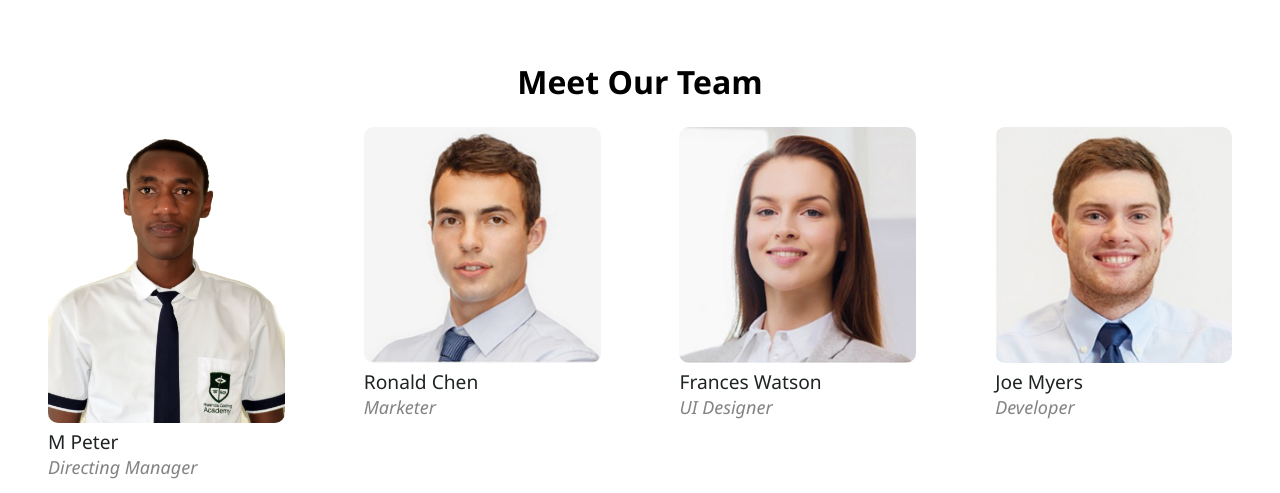
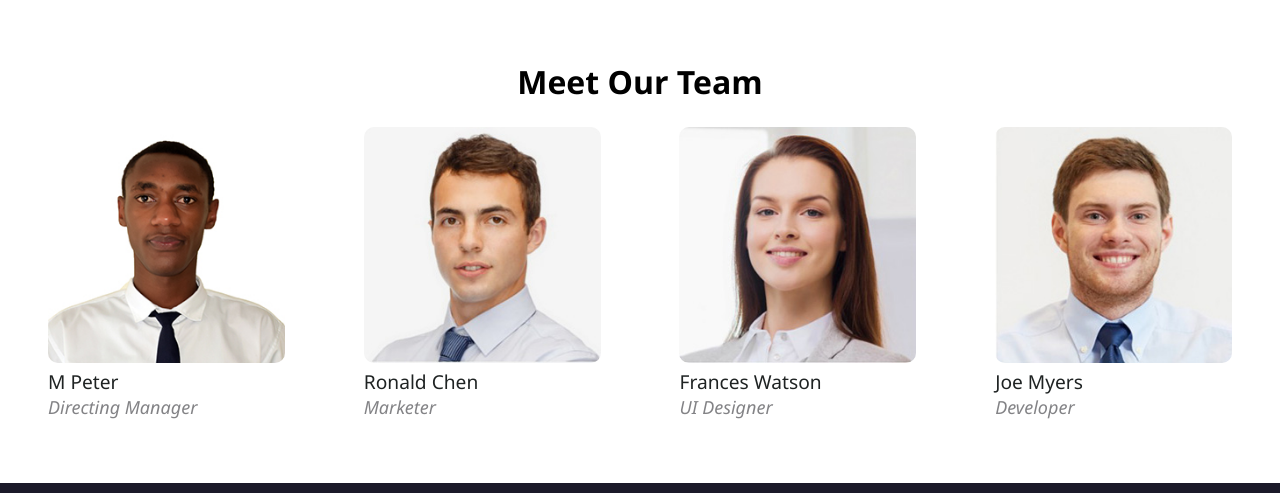
Before and after one commit to Peter-Mfitumukiza/DreamSoft, a plain HTML site: page about.html in a window 1280 px wide. Shown: the part 1040-1533 px from the top of the page. Drawn offline with Linux system fonts and the light colour scheme.

Commit message:
modifying MP

```diff
--- a/about.html
+++ b/about.html
@@ -43,7 +43,7 @@
             <h1>Meet Our Team</h1>
             <div class="team_members">
                 <div class="member">
-                    <img src="images/M_Peter-S4.JPG" alt="member1">
+                    <img src="images/M_Peter.jpg" alt="member1">
                     <h5>M Peter</h5>
                     <p>Directing Manager</p>
                 </div>
```
Also changed, not shown: images/M_Peter-S4.JPG (deleted), images/M_Peter.jpg (added), images/M_Peter1.jpg (added).
